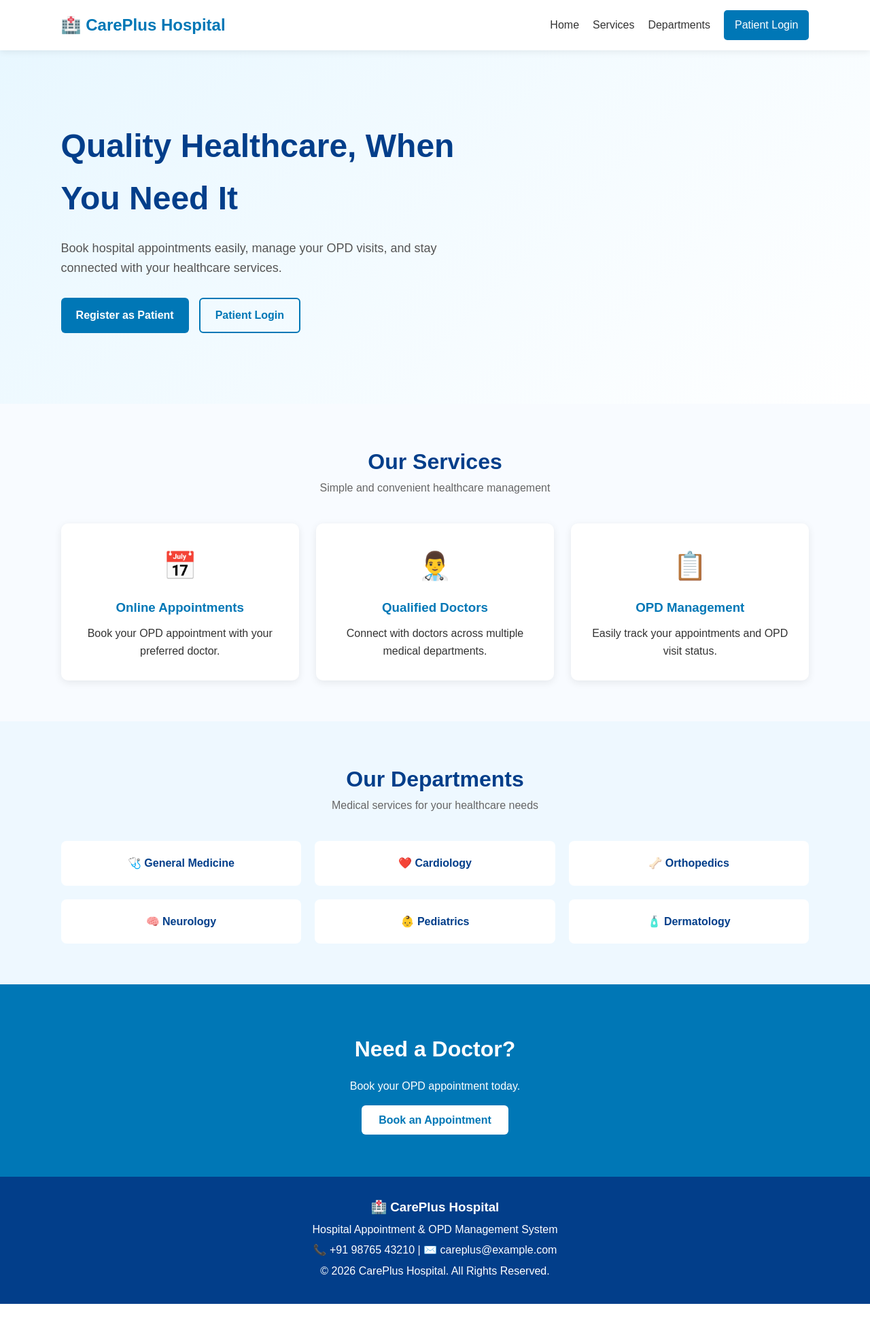
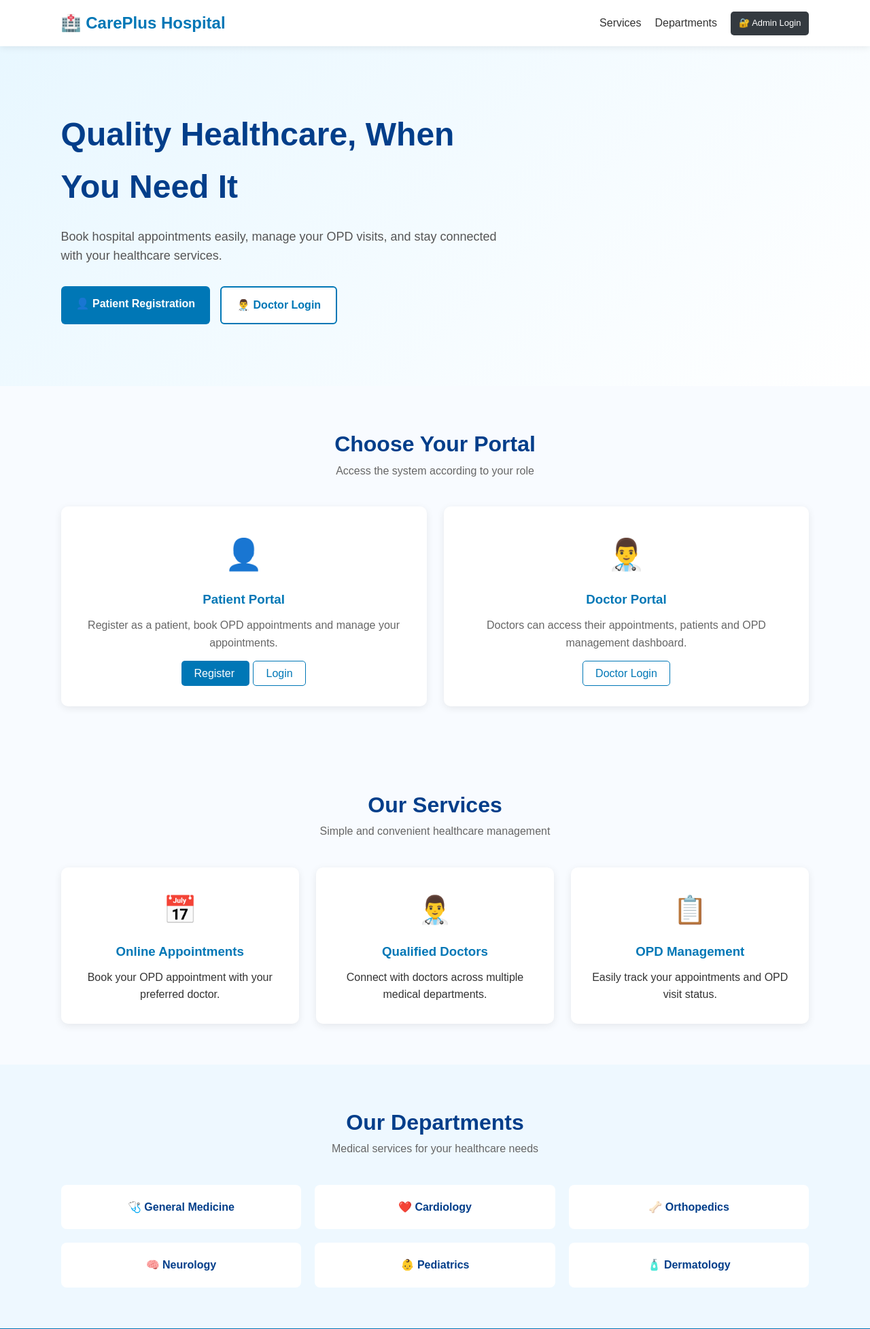
Before and after one commit to Hyper7711/Hospital-Appointment-System, a PHP site: page / in a window 1280 px wide. Shown: the top 1955 px of the page at 68% size. Before the commit the page ends 1918 px from the top, so only its background shows below. Run offline with PHP 8.4, Linux system fonts and the light colour scheme.

Commit message:
flow_imporve_nd_fix

```diff
--- a/index.php
+++ b/index.php
@@ -5,9 +5,14 @@
 
     <meta charset="UTF-8">
 
-    <meta name="viewport" content="width=device-width, initial-scale=1.0">
+    <meta
+        name="viewport"
+        content="width=device-width, initial-scale=1.0"
+    >
 
-    <title>CarePlus Hospital | Appointment & OPD Management</title>
+    <title>
+        CarePlus Hospital | Appointment & OPD Management
+    </title>
 
     <style>
 
@@ -24,232 +29,471 @@
             line-height: 1.6;
         }
 
+
         /* =========================
            NAVBAR
         ========================= */
 
         nav {
+
             background: #ffffff;
+
             padding: 15px 7%;
+
             display: flex;
+
             justify-content: space-between;
+
             align-items: center;
-            box-shadow: 0 2px 10px rgba(0,0,0,0.08);
+
+            box-shadow:
+                0 2px 10px rgba(0,0,0,0.08);
+
             position: sticky;
+
             top: 0;
+
             z-index: 1000;
+
         }
 
         .logo {
+
             color: #0077b6;
+
             font-size: 24px;
+
             font-weight: bold;
+
         }
 
-        .nav-links {
+        .nav-right {
+
             display: flex;
+
+            align-items: center;
+
             gap: 20px;
-            align-items: center;
+
         }
 
-        .nav-links a {
+        .nav-right a {
+
             text-decoration: none;
+
             color: #333;
+
             font-weight: 500;
+
         }
 
-        .nav-links a:hover {
+        .nav-right a:hover {
+
             color: #0077b6;
+
         }
 
-        .login-btn {
-            background: #0077b6;
+        .admin-btn {
+
+            background: #343a40;
+
             color: white !important;
-            padding: 9px 16px;
+
+            padding: 7px 12px;
+
             border-radius: 5px;
+
+            font-size: 13px;
+
         }
+
+        .admin-btn:hover {
+
+            background: #212529;
+
+        }
+
 
         /* =========================
            HERO
         ========================= */
 
         .hero {
-            min-height: 520px;
+
+            min-height: 500px;
+
             display: flex;
+
             align-items: center;
+
             padding: 60px 7%;
-            background: linear-gradient(
-                135deg,
-                #e8f7ff,
-                #ffffff
-            );
+
+            background:
+                linear-gradient(
+                    135deg,
+                    #e8f7ff,
+                    #ffffff
+                );
+
         }
 
         .hero-content {
-            width: 55%;
+
+            width: 60%;
+
         }
 
         .hero h1 {
+
             font-size: 48px;
+
             color: #023e8a;
+
             margin-bottom: 20px;
+
         }
 
         .hero p {
+
             font-size: 18px;
+
             color: #555;
+
             margin-bottom: 30px;
-            max-width: 600px;
+
+            max-width: 650px;
+
         }
 
-        .hero-buttons {
+
+        /* =========================
+           PORTAL BUTTONS
+        ========================= */
+
+        .portal-buttons {
+
             display: flex;
+
             gap: 15px;
+
+            flex-wrap: wrap;
+
         }
 
-        .primary-btn {
-            background: #0077b6;
-            color: white;
+        .portal-btn {
+
             padding: 13px 22px;
+
             text-decoration: none;
+
             border-radius: 6px;
+
             font-weight: bold;
+
+            display: inline-block;
+
         }
 
-        .secondary-btn {
-            border: 2px solid #0077b6;
-            color: #0077b6;
-            padding: 11px 22px;
-            text-decoration: none;
-            border-radius: 6px;
-            font-weight: bold;
+        .patient-btn {
+
+            background: #0077b6;
+
+            color: white;
+
         }
 
-        .primary-btn:hover {
+        .patient-btn:hover {
+
             background: #005f8f;
+
         }
 
-        .secondary-btn:hover {
-            background: #0077b6;
-            color: white;
+        .doctor-btn {
+
+            border: 2px solid #0077b6;
+
+            color: #0077b6;
+
+            background: white;
+
         }
 
+        .doctor-btn:hover {
+
+            background: #0077b6;
+
+            color: white;
+
+        }
+
+
         /* =========================
-           SECTION
+           PORTAL SECTION
         ========================= */
 
         .section {
+
             padding: 60px 7%;
+
         }
 
         .section-title {
+
             text-align: center;
+
             margin-bottom: 40px;
+
         }
 
         .section-title h2 {
+
             color: #023e8a;
+
             font-size: 32px;
+
         }
 
         .section-title p {
+
             color: #666;
+
         }
+
+        .portal-grid {
+
+            display: grid;
+
+            grid-template-columns:
+                repeat(2, 1fr);
+
+            gap: 25px;
+
+        }
+
+        .portal-card {
+
+            background: white;
+
+            padding: 35px;
+
+            border-radius: 10px;
+
+            text-align: center;
+
+            box-shadow:
+                0 3px 12px rgba(0,0,0,0.08);
+
+        }
+
+        .portal-icon {
+
+            font-size: 45px;
+
+            margin-bottom: 15px;
+
+        }
+
+        .portal-card h3 {
+
+            color: #0077b6;
+
+            margin-bottom: 10px;
+
+        }
+
+        .portal-card p {
+
+            color: #666;
+
+            margin-bottom: 20px;
+
+        }
+
+        .register-btn {
+
+            background: #0077b6;
+
+            color: white;
+
+            padding: 10px 18px;
+
+            text-decoration: none;
+
+            border-radius: 5px;
+
+            margin-right: 5px;
+
+        }
+
+        .login-link {
+
+            border: 1px solid #0077b6;
+
+            color: #0077b6;
+
+            padding: 9px 18px;
+
+            text-decoration: none;
+
+            border-radius: 5px;
+
+        }
+
 
         /* =========================
            SERVICES
         ========================= */
 
         .services {
+
             display: grid;
-            grid-template-columns: repeat(3, 1fr);
+
+            grid-template-columns:
+                repeat(3, 1fr);
+
             gap: 25px;
+
         }
 
         .service-card {
+
             background: white;
+
             padding: 30px;
+
             text-align: center;
+
             border-radius: 10px;
-            box-shadow: 0 3px 12px rgba(0,0,0,0.08);
+
+            box-shadow:
+                0 3px 12px rgba(0,0,0,0.08);
+
         }
 
         .service-icon {
+
             font-size: 40px;
+
             margin-bottom: 15px;
+
         }
 
         .service-card h3 {
+
             color: #0077b6;
+
             margin-bottom: 10px;
+
         }
+
 
         /* =========================
            DEPARTMENTS
         ========================= */
 
         .departments {
+
             background: #eef8ff;
+
         }
 
         .department-grid {
+
             display: grid;
-            grid-template-columns: repeat(3, 1fr);
+
+            grid-template-columns:
+                repeat(3, 1fr);
+
             gap: 20px;
+
         }
 
         .department {
+
             background: white;
+
             padding: 20px;
+
             text-align: center;
+
             border-radius: 8px;
+
             font-weight: bold;
+
             color: #023e8a;
+
         }
+
 
         /* =========================
            CTA
         ========================= */
 
         .cta {
+
             text-align: center;
+
             padding: 70px 7%;
+
             background: #0077b6;
+
             color: white;
+
         }
 
         .cta h2 {
+
             font-size: 32px;
+
             margin-bottom: 15px;
+
         }
 
         .cta p {
+
             margin-bottom: 25px;
+
         }
 
         .cta a {
+
             background: white;
+
             color: #0077b6;
+
             padding: 13px 25px;
+
             text-decoration: none;
+
             border-radius: 6px;
+
             font-weight: bold;
+
         }
+
 
         /* =========================
            FOOTER
         ========================= */
 
         footer {
+
             background: #023e8a;
+
             color: white;
+
             padding: 30px 7%;
+
             text-align: center;
+
         }
 
         footer p {
+
             margin: 5px 0;
+
         }
+
 
         /* =========================
            RESPONSIVE
@@ -257,31 +501,44 @@
 
         @media (max-width: 800px) {
 
-            .nav-links {
+            .nav-right {
+
                 gap: 10px;
-                font-size: 14px;
+
+                font-size: 13px;
+
             }
 
             .hero {
+
                 text-align: center;
+
             }
 
             .hero-content {
+
                 width: 100%;
+
             }
 
             .hero h1 {
+
                 font-size: 36px;
+
             }
 
-            .hero-buttons {
+            .portal-buttons {
+
                 justify-content: center;
-                flex-wrap: wrap;
+
             }
 
+            .portal-grid,
             .services,
             .department-grid {
+
                 grid-template-columns: 1fr;
+
             }
 
         }
@@ -307,11 +564,7 @@
     </div>
 
 
-    <div class="nav-links">
-
-        <a href="index.php">
-            Home
-        </a>
+    <div class="nav-right">
 
         <a href="#services">
             Services
@@ -321,8 +574,11 @@
             Departments
         </a>
 
-        <a href="login.php" class="login-btn">
-            Patient Login
+        <a
+            href="admin/login.php"
+            class="admin-btn"
+        >
+            🔐 Admin Login
         </a>
 
     </div>
@@ -352,21 +608,21 @@
         </p>
 
 
-        <div class="hero-buttons">
+        <div class="portal-buttons">
 
             <a
                 href="register.php"
-                class="primary-btn"
+                class="portal-btn patient-btn"
             >
-                Register as Patient
+                👤 Patient Registration
             </a>
 
 
             <a
-                href="login.php"
-                class="secondary-btn"
+                href="doctor/login.php"
+                class="portal-btn doctor-btn"
             >
-                Patient Login
+                👨‍⚕️ Doctor Login
             </a>
 
         </div>
@@ -377,10 +633,109 @@
 
 
 <!-- =========================
+     PORTALS
+========================= -->
+
+<section class="section">
+
+    <div class="section-title">
+
+        <h2>
+            Choose Your Portal
+        </h2>
+
+        <p>
+            Access the system according to your role
+        </p>
+
+    </div>
+
+
+    <div class="portal-grid">
+
+
+        <!-- PATIENT -->
+
+        <div class="portal-card">
+
+            <div class="portal-icon">
+                👤
+            </div>
+
+            <h3>
+                Patient Portal
+            </h3>
+
+            <p>
+
+                Register as a patient, book OPD
+                appointments and manage your
+                appointments.
+
+            </p>
+
+
+            <a
+                href="register.php"
+                class="register-btn"
+            >
+                Register
+            </a>
+
+
+            <a
+                href="login.php"
+                class="login-link"
+            >
+                Login
+            </a>
+
+        </div>
+
+
+        <!-- DOCTOR -->
+
+        <div class="portal-card">
+
+            <div class="portal-icon">
+                👨‍⚕️
+            </div>
+
+            <h3>
+                Doctor Portal
+            </h3>
+
+            <p>
+
+                Doctors can access their appointments,
+                patients and OPD management dashboard.
+
+            </p>
+
+
+            <a
+                href="doctor/login.php"
+                class="login-link"
+            >
+                Doctor Login
+            </a>
+
+        </div>
+
+
+    </div>
+
+</section>
+
+
+<!-- =========================
      SERVICES
 ========================= -->
 
-<section class="section" id="services">
+<section
+    class="section"
+    id="services"
+>
 
     <div class="section-title">
 
@@ -409,8 +764,10 @@
             </h3>
 
             <p>
+
                 Book your OPD appointment
                 with your preferred doctor.
+
             </p>
 
         </div>
@@ -427,8 +784,10 @@
             </h3>
 
             <p>
+
                 Connect with doctors across
                 multiple medical departments.
+
             </p>
 
         </div>
@@ -445,8 +804,10 @@
             </h3>
 
             <p>
+
                 Easily track your appointments
                 and OPD visit status.
+
             </p>
 
         </div>
```
Also changed, not shown: patient/book_appointment.php (line endings or trailing spaces).
